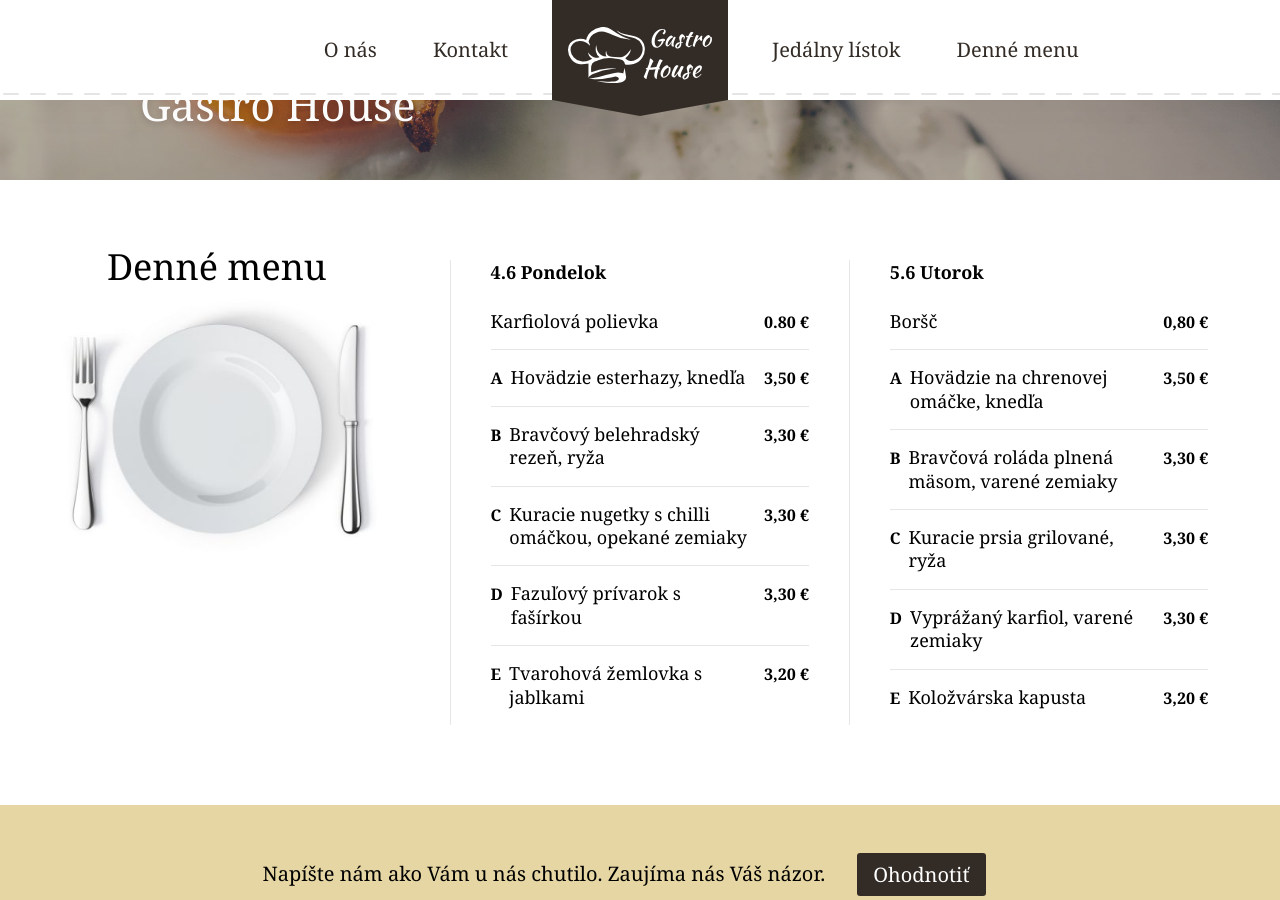
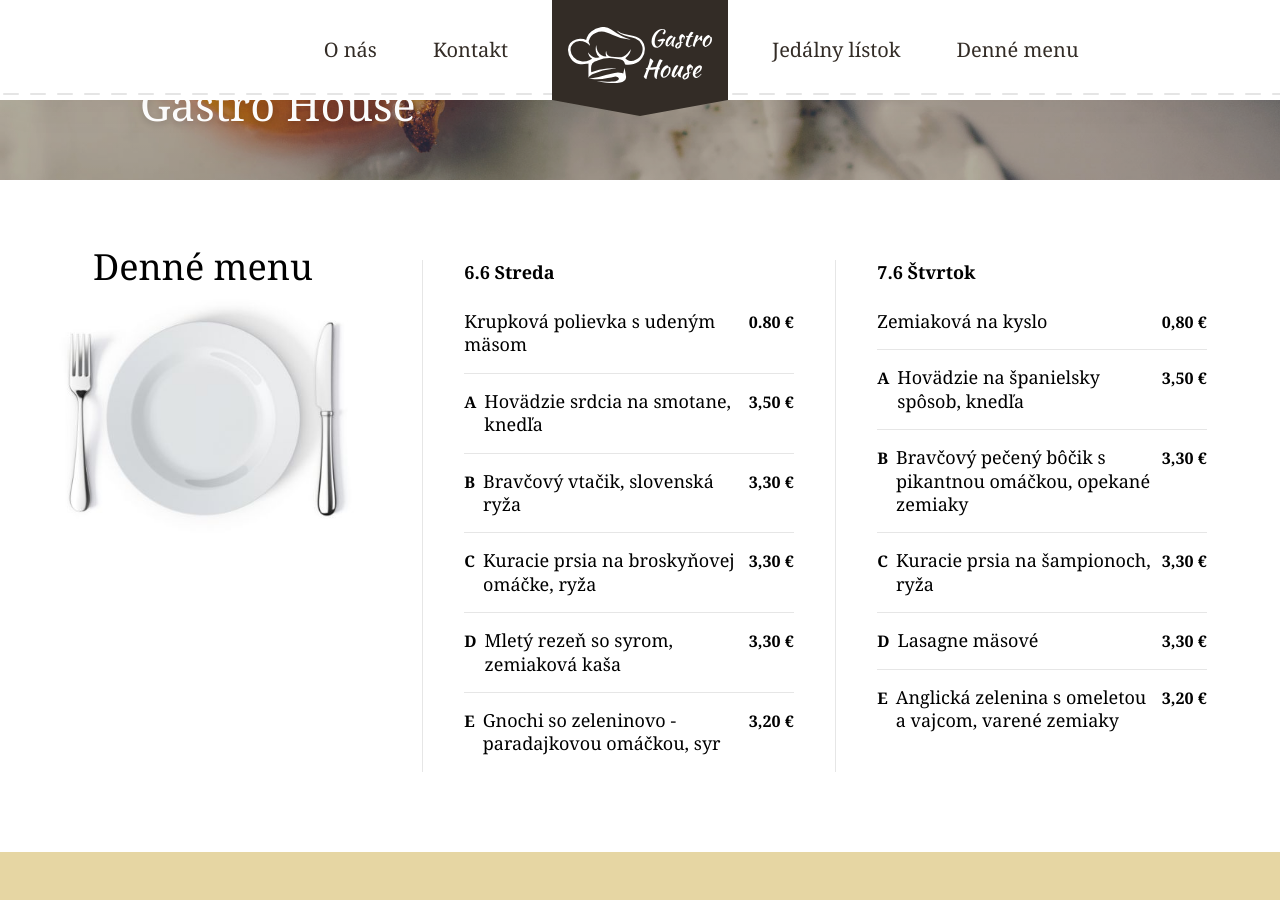
Before and after one commit to gastrohouse/web, a Jekyll site: the page built from _pages/home.html, in a window 1280 px wide and 900 px high, scrolled down 550 px. Built offline with Jekyll 4.4.1, drawn with Linux system fonts in a browser that asks for light colours.

Commit message:
Update from Forestry.io - Updated home.html

```diff
--- a/_pages/home.html
+++ b/_pages/home.html
@@ -2,44 +2,44 @@
 permalink: "/"
 layout: home
 menu:
-- day: 4.6 Pondelok
+- day: 6.6 Streda
   food:
-  - title: 'Karfiolová polievka '
+  - title: Krupková polievka s udeným mäsom
     price: '0.80'
-  - title: Hovädzie esterhazy, knedľa
+  - title: Hovädzie srdcia na smotane, knedľa
     mark: A
     price: '3,50'
-  - title: Bravčový belehradský rezeň, ryža
+  - title: Bravčový vtačik, slovenská ryža
     mark: B
     price: '3,30'
-  - title: Kuracie nugetky s chilli omáčkou, opekané zemiaky
+  - title: Kuracie prsia na broskyňovej omáčke, ryža
     mark: C
     price: '3,30'
-  - title: Fazuľový prívarok s fašírkou
+  - title: Mletý rezeň so syrom, zemiaková kaša
     mark: D
     price: '3,30'
-  - title: Tvarohová žemlovka s jablkami
+  - title: Gnochi so zeleninovo - paradajkovou omáčkou, syr
     mark: E
     price: '3,20'
 - food:
-  - title: Boršč
+  - title: Zemiaková na kyslo
     price: 0,80
-  - title: Hovädzie na chrenovej omáčke, knedľa
+  - title: Hovädzie na španielsky spôsob, knedľa
     mark: A
     price: '3,50'
-  - title: Bravčová roláda plnená mäsom, varené zemiaky
+  - title: Bravčový pečený bôčik s pikantnou omáčkou, opekané zemiaky
     mark: B
     price: '3,30'
-  - title: Kuracie prsia grilované, ryža
+  - title: Kuracie prsia na šampionoch, ryža
     mark: C
     price: '3,30'
   - mark: D
     price: '3,30'
-    title: Vyprážaný karfiol, varené zemiaky
-  - title: Koložvárska kapusta
+    title: Lasagne mäsové
+  - title: Anglická zelenina s omeletou a vajcom, varené zemiaky
     mark: E
     price: '3,20'
-  day: 5.6 Utorok
+  day: 7.6 Štvrtok
 intro:
   title: Gastro House
   perex: ''
```
